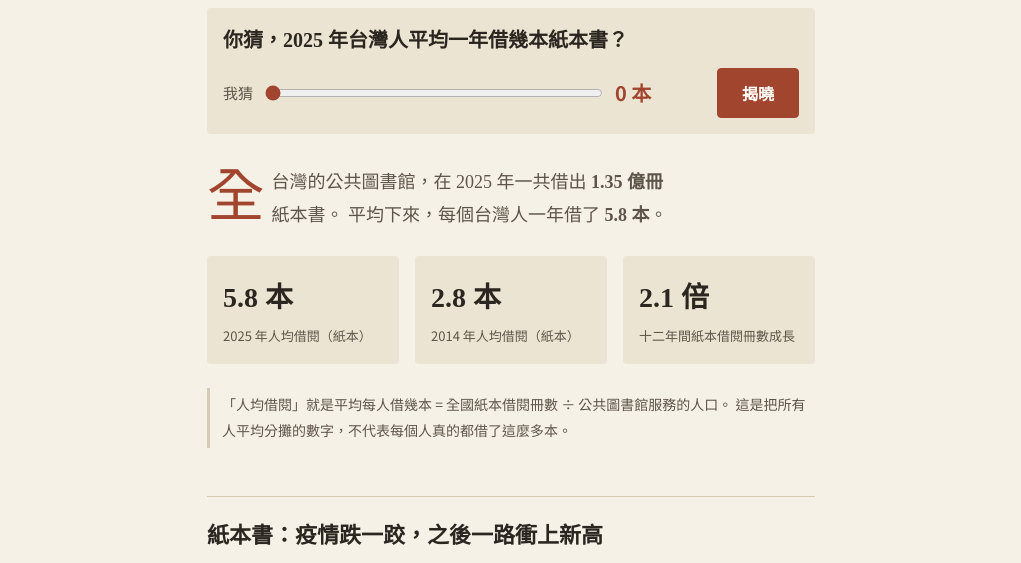
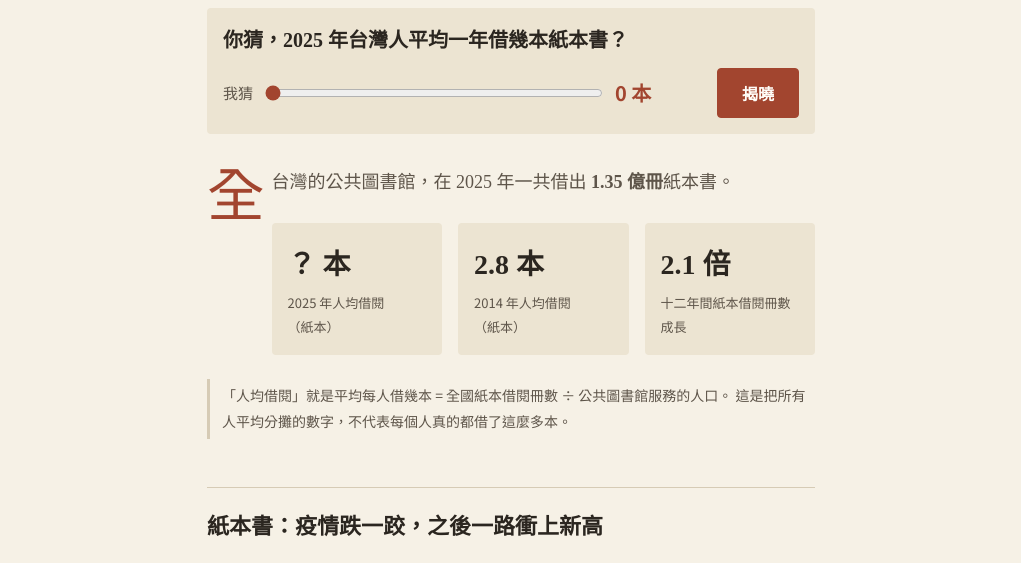
Before and after one commit to zongon0914-lang/still-borrowing-books, a website: page chapter1.html in a window 1280 px wide. Shown: the part 225-788 px from the top of the page, without its empty margins (129-1150 px from the left). Drawn offline with nearby package versions, Linux system fonts and the light colour scheme.

Commit message:
Hide chapter 1 average until the guess is revealed
Co-Authored-By: Claude Opus 5.5 <noreply@anthropic.com>

```diff
--- a/assets/chapter1.js
+++ b/assets/chapter1.js
@@ -61,6 +61,15 @@
     const revealButton = document.getElementById('guess-reveal');
     const again = document.getElementById('guess-again');
 
+    // 開場白和數字卡裡的平均本數會洩漏答案：揭曉前藏起來（數字卡換成「？ 本」），揭曉後一直顯示。
+    // 沒有 JavaScript 時不會跑到這裡，讀者照樣看到完整內容。
+    const spoilers = document.querySelectorAll('.guess-spoiler');
+    const placeholders = document.querySelectorAll('.guess-placeholder');
+    const showSpoilers = (shown) => {
+      spoilers.forEach((el) => { el.hidden = !shown; });
+      placeholders.forEach((el) => { el.hidden = shown; });
+    };
+
     const showValue = () => { value.textContent = `${range.value} 本`; };
     range.addEventListener('input', showValue);
 
@@ -72,6 +81,7 @@
       again.hidden = false;
       revealButton.hidden = true;
       range.disabled = true;
+      showSpoilers(true);
       again.focus();
     });
 
@@ -85,6 +95,7 @@
 
     play.hidden = false;
     result.hidden = true;
+    showSpoilers(false);
     showValue();
   }
 
--- a/chapter1.html
+++ b/chapter1.html
@@ -72,13 +72,13 @@
     <p class="lead drop-cap">
       全台灣的公共圖書館，在 <span data-stat="latestYear">2025</span> 年一共借出
       <strong><span data-stat="latestPrint">1.35 億</span>冊</strong>紙本書。
-      平均下來，每個台灣人一年借了
-      <strong><span data-stat="latestPerCapita">5.8</span> 本</strong>。
+      <span class="guess-spoiler">平均下來，每個台灣人一年借了
+      <strong><span data-stat="latestPerCapita">5.8</span> 本</strong>。</span>
     </p>
 
     <div class="stat-row">
       <p class="stat">
-        <span class="stat__value"><span data-stat="latestPerCapita">5.8</span> 本</span>
+        <span class="stat__value"><span class="guess-spoiler"><span data-stat="latestPerCapita">5.8</span> 本</span><span class="guess-placeholder" hidden>？ 本</span></span>
         <span class="stat__label"><span data-stat="latestYear">2025</span> 年人均借閱（紙本）</span>
       </p>
       <p class="stat">
```
Also changed, not shown: .scratch/ending/issues/04-guess-first.md.
